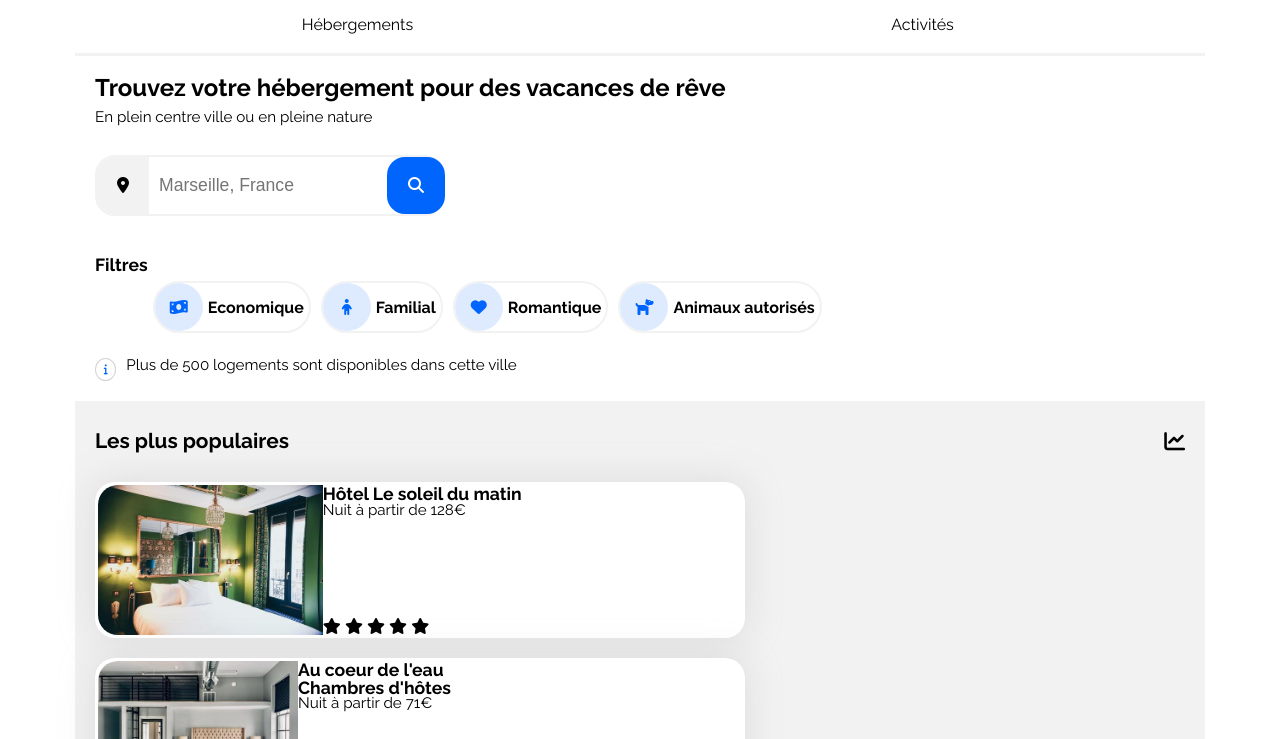
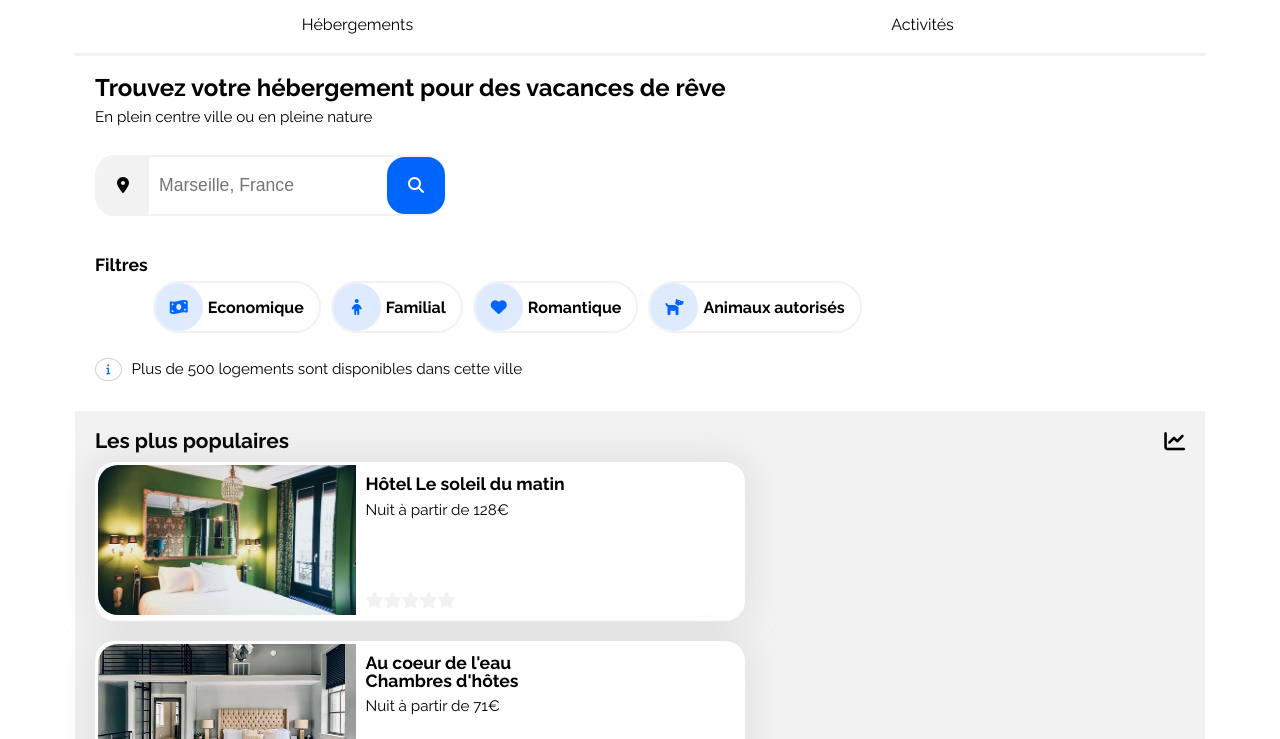
Before and after one commit to antoineThomasCode/AntoineThomas_2_10122020, a plain HTML site: page index.html in a window 1280 px wide. Shown: the part 61-800 px from the top of the page. Drawn offline with Linux system fonts and the light colour scheme.

Commit message:
Section les plus Populaires

```diff
--- a/assets/css/style.css
+++ b/assets/css/style.css
@@ -5,7 +5,7 @@ body {
     font-family: Raleway;
 }
 section {
-    padding: 10px 20px;
+    padding: 20px;
 }
 h1 {
     font-weight: bold;
@@ -15,7 +15,6 @@ h1 {
 h2 {
     font-size: 1.3em;
     font-weight: bold;
-    padding: 20px 0;
 }
 h3 {
     font-weight: bold;
@@ -54,7 +53,7 @@ a:hover {
 }
 /*header*/
 header {
-    padding: 10px 0;
+    padding-top: 10px;
     justify-content: space-between;
 }
 header a {
@@ -83,6 +82,9 @@ header li {
 header li:hover {
     border-bottom: solid 3px #0065FC;
 }
+header li:hover a {
+    color: #0065FC;
+}
 /*section search*/
 
 #section-search form {
@@ -92,7 +94,7 @@ header li:hover {
     max-width: 350px;
     border: solid 2px  #F2F2F2;
     border-radius: 20px;
-    margin: 20px 0;
+    margin-top: 20px;
 }
 #section-search label {
     padding: 20px;
@@ -106,13 +108,13 @@ header li:hover {
     color: white;
     background-color: #0065FC;
 }
-#section-search .btn-search--desktop {
+#section-search span:first-child {
     display: none;
 }
-#section-search .btn-search--mobile {
+#section-search span:nth-child(2) {
     padding: 0 15px;
 }
-#section-search .fa-search {
+.btn-search i {
     font-size: 1.2em;
 }
 #section-search input[type="text"] {
@@ -129,18 +131,20 @@ header li:hover {
 /* section Filters */
 
 #section-filter ul {
-     margin: 20px 0;
+    margin: 20px 0;
 }
 #section-filter li {
     border: solid 2px #F2F2F2;
     border-radius: 50px;
-    padding-right: 5px;
+    padding-right: 15px;
     font-size: 1em;
     font-weight: bold;
     margin: 5px;
-
 }
-ul .fas {
+#section-filter li:hover {
+    background-color:  #DEEBFF;
+}
+#section-filter ul i {
     color: #0065FC;
     width: 3em;
     line-height: 3em;
@@ -149,24 +153,30 @@ ul .fas {
     background-color: #DEEBFF;
     margin-right: 5px;
 }
-#section-filter .fa-info {
+#section-filter p {
+    width: 100%;
+    display: flex;
+    justify-content: flex-start;
+    align-items: center;
+}
+#section-filter p i {
     font-size: 0.7em;
-    width: 2em;
+    width: 2.5em;
     line-height: 2em;
     border-radius: 50%;
     border: solid 1px lightgray;
     color: #0065FC;
     text-align: center;
-    float: left;
     margin-right: 10px;
 }
 /* The most popular section */
 #section-theMostPopular {
     background-color: #F2F2F2;
+    flex-direction: column;
 }
-
 #section-theMostPopular h2 {
     justify-content: space-between;
+    flex-basis: 100%;
 }
 #section-theMostPopular a {
     display: flex;
@@ -178,26 +188,39 @@ ul .fas {
 #section-theMostPopular img {
     height: 150px;
     object-fit: cover;
-    width: fit-content;
+    width: 100%;
     border-top-left-radius: 20px;
     border-bottom-left-radius: 20px;
-}
-#section-theMostPopular div {
-    flex-direction: column;
-    justify-content: space-between;
 }
 #section-theMostPopular article {
     margin: 10px 0;
     padding: 3px;
 }
 #section-theMostPopular figure {
-    flex-basis: 30%;
+    flex-basis: 40%;
+}
+#section-theMostPopular div {
+    flex-basis: 60%;
     display: flex;
+    flex-direction: column;
+    padding: 10px;
+    align-items: flex-start;
 }
-#section-theMostPopular .wrapper-theMostPopular-articles-infos {
-    flex-basis: 70%;
-    display: flex;
 }
+#section-theMostPopular h2 {
+    margin-bottom: 15px;
+}
+#section-theMostPopular h3 {
+    margin-bottom: 10px;
+}
+#section-theMostPopular .notations {
+    color:  #F2F2F2;
+    flex-direction: row;
+    align-items: flex-end;
+    margin-top: auto;
+    padding: 0;
+}
+
 /*footer */
 
 footer {
--- a/assets/css/tools.css
+++ b/assets/css/tools.css
@@ -8,3 +8,6 @@
 .f-wrap {
     flex-wrap: wrap;
 }
+.padd-top-10px {
+    padding-top: 10px;
+}
--- a/index.html
+++ b/index.html
@@ -27,11 +27,8 @@
   </head>
   <body>
     <header class="d-flex f-wrap">
-      <a href="#" class="logo-link"
-        ><img
-          class="logo"
-          src="assets/images/logo/Reservia.svg"
-          alt="logo de Réservia"
+      <a href="#"
+        ><img src="assets/images/logo/Reservia.svg" alt="logo de Réservia"
       /></a>
       <a href="#">S'inscrire</a>
       <nav class="d-flex">
@@ -56,28 +53,17 @@
             placeholder="Marseille, France"
           />
           <button class="btn-search">
-            <span class="btn-search--desktop">Rechercher</span
-            ><span class="btn-search--mobile"
-              ><i class="fas fa-search"></i
-            ></span>
+            <span>Rechercher</span><span><i class="fas fa-search"></i></span>
           </button>
         </form>
       </section>
       <section id="section-filter" class="d-flex f-wrap">
         <h3>Filtres</h3>
         <ul class="d-flex f-wrap">
-          <li class="section-filter__filters">
-            <i class="fas fa-money-bill-wave"></i>Economique
-          </li>
-          <li class="section-filter__filters">
-            <i class="fas fa-child"></i>Familial
-          </li>
-          <li class="section-filter__filters">
-            <i class="fas fa-heart"></i>Romantique
-          </li>
-          <li class="section-filter__filters">
-            <i class="fas fa-dog"></i>Animaux autorisés
-          </li>
+          <li><i class="fas fa-money-bill-wave"></i>Economique</li>
+          <li><i class="fas fa-child"></i>Familial</li>
+          <li><i class="fas fa-heart"></i>Romantique</li>
+          <li><i class="fas fa-dog"></i>Animaux autorisés</li>
         </ul>
         <p>
           <i class="fas fa-info"></i>Plus de 500 logements sont disponibles dans
@@ -88,10 +74,11 @@
       <div id="container-popular-and-accommodations">
         <!-- SECTION THE MOST POPULAR -->
 
-        <section id="section-theMostPopular">
-          <h2 class="d-flex">Les plus populaires <i class="fas fa-chart-line"></i></h2>
-          <div class="d-flex">
-            <article>
+        <section id="section-theMostPopular" class="d-flex">
+          <h2 class="d-flex">
+            Les plus populaires <i class="fas fa-chart-line"></i>
+          </h2>
+          <article class="padd-top-10px">
             <a href="#">
               <figure>
                 <img
@@ -99,7 +86,7 @@
                   alt="Hôtel Le soleil du matin"
                 />
               </figure>
-                <div class="wrapper-theMostPopular-articles-infos">
+              <div>
                 <h3>Hôtel Le soleil du matin</h3>
                 <p>Nuit à partir de 128€</p>
                 <div class="notations">
@@ -120,7 +107,7 @@
                   alt="Au coeur de l'eau Chambres d'hôtes"
                 />
               </figure>
-                <div class="wrapper-theMostPopular-articles-infos">
+              <div>
                 <h3>
                   Au coeur de l'eau <br />
                   Chambres d'hôtes
@@ -144,7 +131,7 @@
                   alt="Hôtel Tout bleu et Blanc"
                 />
               </figure>
-                <div class="wrapper-theMostPopular-articles-infos">
+              <div>
                 <h3>Hôtel Tout bleu et Blanc</h3>
                 <p>Nuit à partir de 68€</p>
                 <div class="notations">
@@ -152,12 +139,11 @@
                   <i class="active fas fa-star"></i>
                   <i class="active fas fa-star"></i>
                   <i class="active fas fa-star"></i>
-                    <i class="fas inactive-stars fa-star"></i>
+                  <i class="fas fa-star"></i>
                 </div>
               </div>
             </a>
           </article>
-          </div>
         </section>
         <!-- SECTION ACCOMMODATION -->
 
@@ -279,12 +265,12 @@
               </a>
             </article>
           </div>
-          <a href="#" class="afficher-plus"> Afficher plus</a>
+          <a href="#"> Afficher plus</a>
         </section>
       </div>
 
       <!-- SECTION ACTIVITIES -->
-      <section id="activities" class="section-activities">
+      <section id="activities">
         <h2>Activités à Marseille</h2>
         <div id="container-activities-items">
           <div>
```
Also changed, not shown: documents_de_travail/iPhone 8 - 1.png (added). Lines whose indentation alone changed are shown as unchanged.
